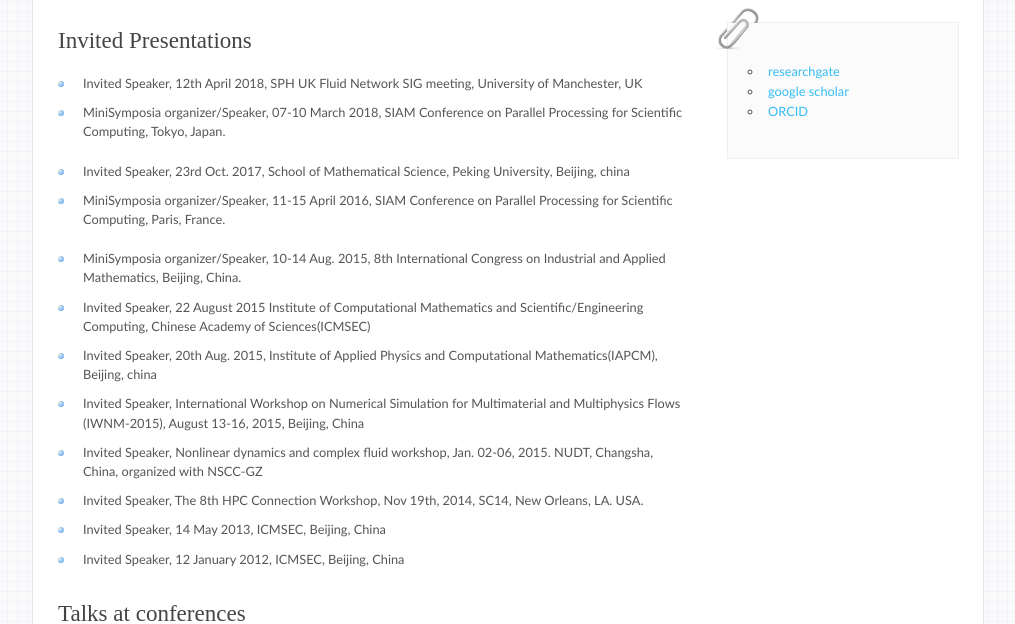
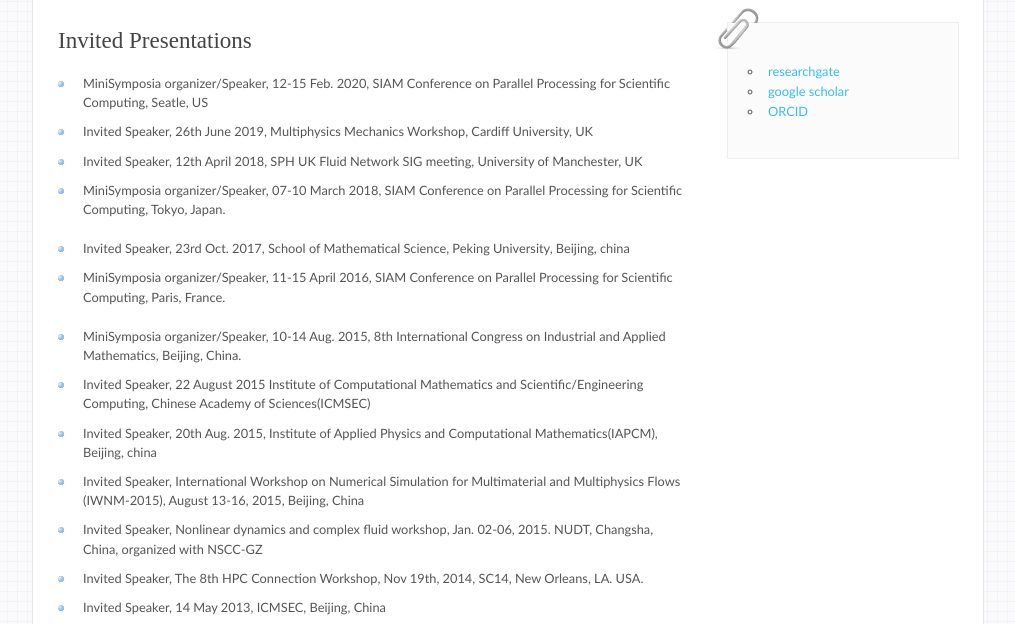
Before and after one commit to guoxiaohu/guoxiaohu.github.io, a plain HTML site: page presentations.html in a window 1280 px wide. Shown: the part 169-793 px from the top of the page, without its empty margins (133-1148 px from the left). Drawn offline with Linux system fonts and the light colour scheme.

Commit message:
update talks

```diff
--- a/presentations.html
+++ b/presentations.html
@@ -44,6 +44,8 @@
         <!-- insert the page content here -->
         <h1>Invited Presentations</h1>
         <ul>
+          <li>MiniSymposia organizer/Speaker, 12-15 Feb. 2020, SIAM Conference on Parallel Processing for Scientific Computing, Seatle, US</li>
+          <li>Invited Speaker, 26th June 2019, Multiphysics Mechanics Workshop, Cardiff University, UK</li>
           <li>Invited Speaker, 12th April 2018, SPH UK Fluid Network SIG meeting, University of Manchester, UK</li>
 	  <li>MiniSymposia organizer/Speaker, 07-10 March 2018, SIAM Conference on Parallel Processing for Scientific Computing, Tokyo, Japan.<li>
           <li>Invited Speaker, 23rd Oct. 2017, School of Mathematical Science, Peking University, Beijing, china</li>
```
